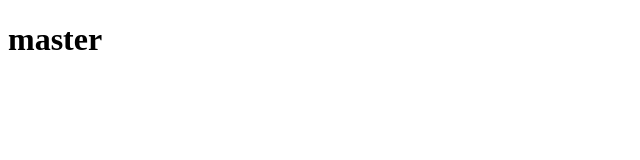
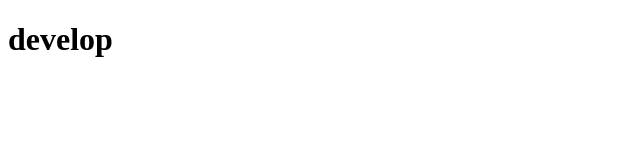
Before and after one commit to gomdo1i/ONiON, a plain HTML site: page index.html in a window 1280 px wide. Shown: the full height of the page, 0-640 px from the left. Drawn offline with Linux system fonts and the light colour scheme.

Commit message:
second commit

```diff
--- a/index.html
+++ b/index.html
@@ -7,7 +7,7 @@
 </head>
 
 <body>
-    <h1>master</h1>
+    <h1>develop</h1>
 </body>
 
 </html>
```
